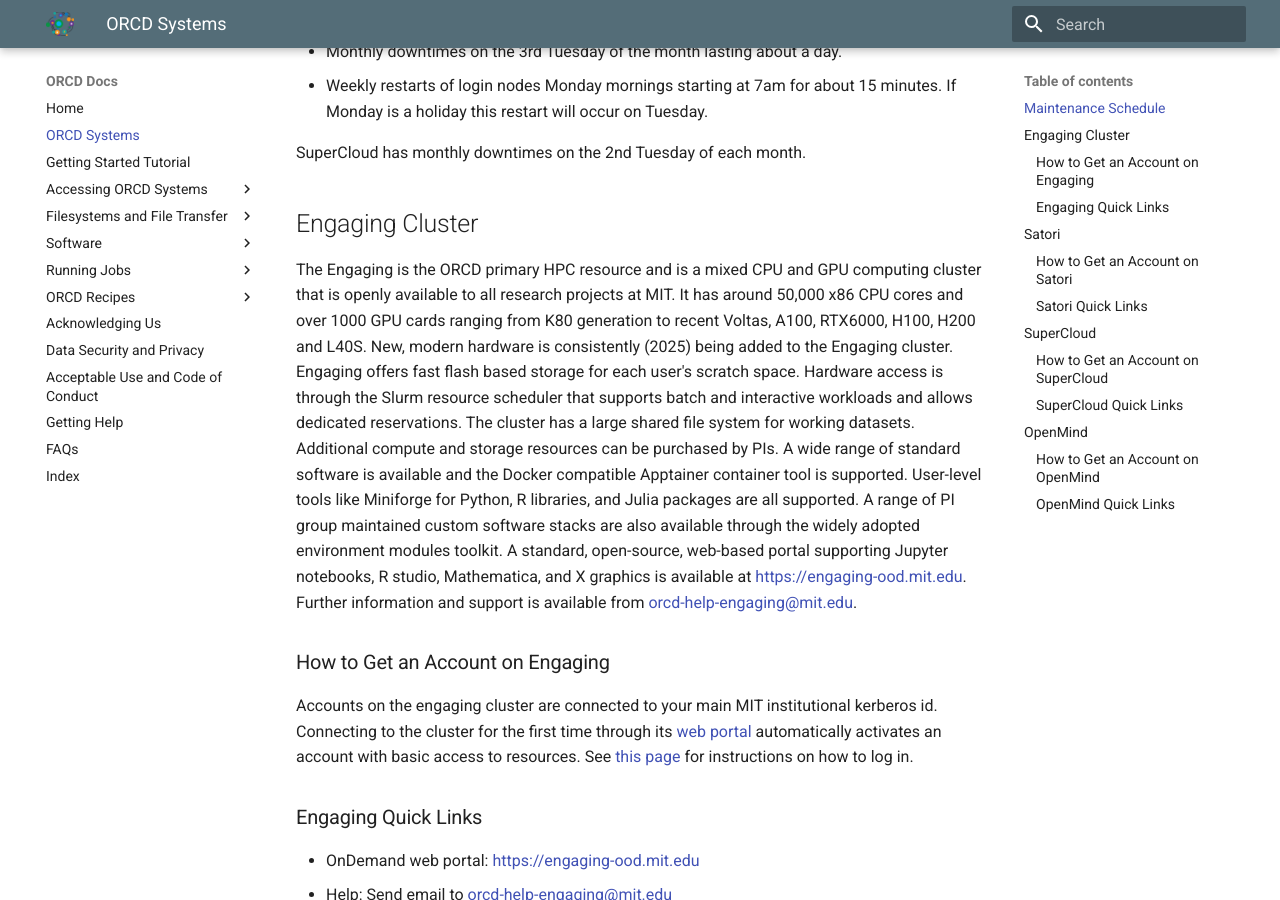
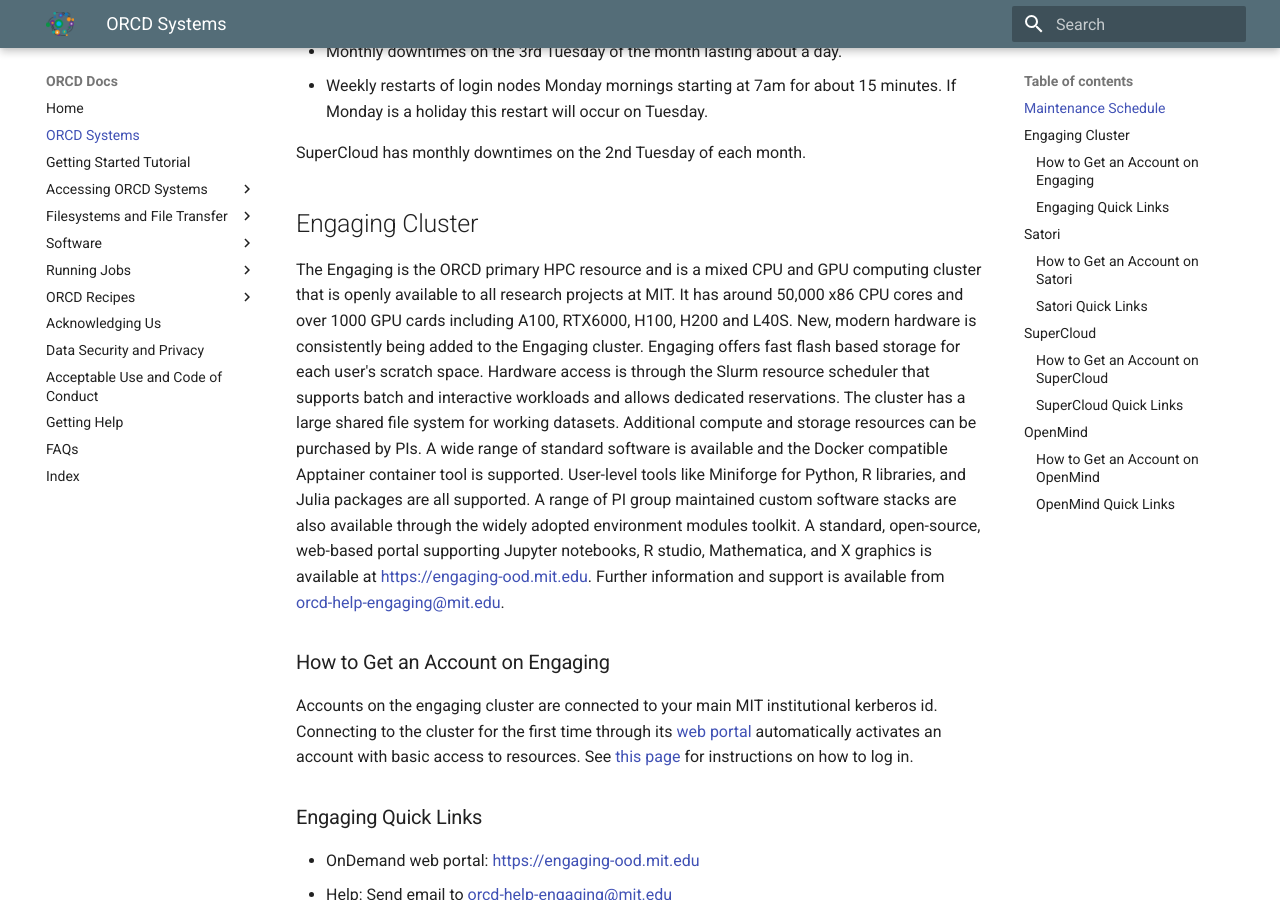
Before and after one commit to mit-orcd/orcd-docs-edit, an MkDocs documentation site: the page built from docs/orcd-systems.md, in a window 1280 px wide and 900 px high, scrolled down 390 px. Built offline with MkDocs 1.6.1 and Material for MkDocs 9.7.7, drawn with Linux system fonts in a browser that asks for light colours.

Commit message:
Update docs/orcd-systems.md
Co-authored-by: Lauren Milechin <13963460+lmilechin@users.noreply.github.com>

```diff
--- a/docs/orcd-systems.md
+++ b/docs/orcd-systems.md
@@ -26,7 +26,7 @@
 
 The Engaging is the ORCD primary HPC resource and is a mixed CPU and GPU computing cluster that is openly available to all
 research projects at MIT. It has around 50,000 x86 CPU cores and over 1000
-GPU cards ranging from K80 generation to recent Voltas, A100, RTX6000, H100, H200 and L40S. New, modern hardware is consistently (2025) being added to the Engaging cluster. Engaging offers fast flash based storage for each user's scratch space. Hardware access is through the Slurm
+GPU cards including A100, RTX6000, H100, H200 and L40S. New, modern hardware is consistently being added to the Engaging cluster. Engaging offers fast flash based storage for each user's scratch space. Hardware access is through the Slurm
 resource scheduler that supports batch and interactive workloads and allows dedicated reservations.
 The cluster has a large shared file system for working datasets. Additional compute and storage
 resources can be purchased by PIs. A wide range of standard software is available and the Docker
```
